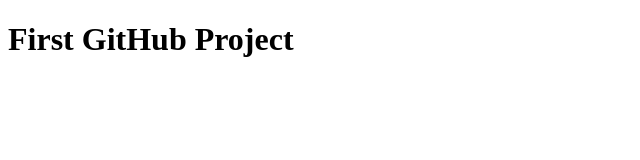
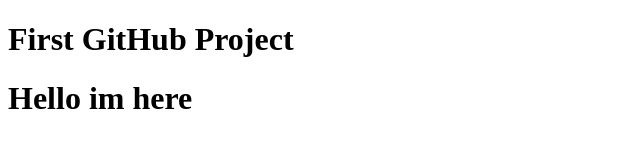
Before and after one commit to mizomohamed10/mizomohamed10.github.io, a plain HTML site: page site/index.html in a window 1280 px wide. Shown: the whole page, without its empty margins (0-640 px from the left). Drawn offline with Linux system fonts and the light colour scheme.

Commit message:
Small addition.

```diff
--- a/site/index.html
+++ b/site/index.html
@@ -7,5 +7,6 @@
 </head>
 <body>
     <h1>First GitHub Project</h1>
+    <h1>Hello im here</h1>
 </body>
 </html>
```
